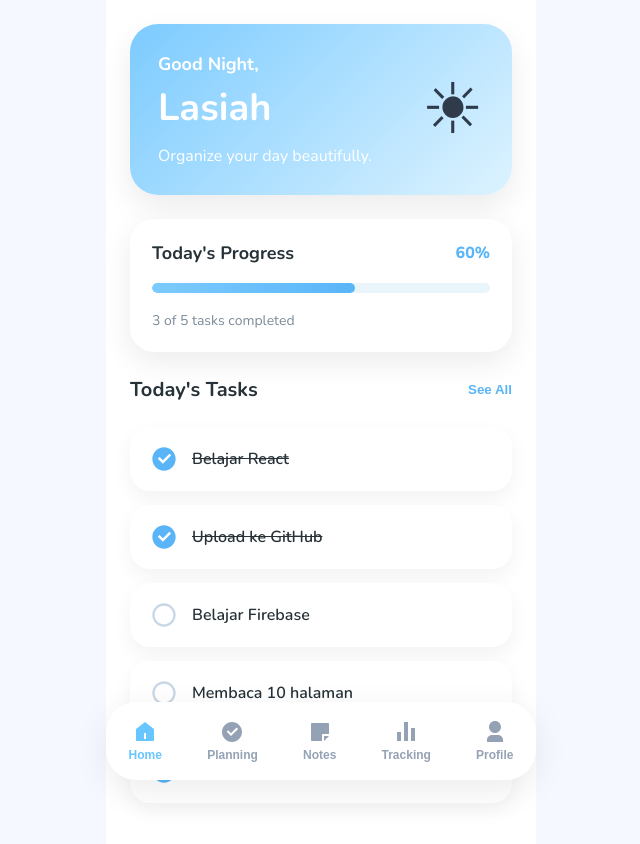
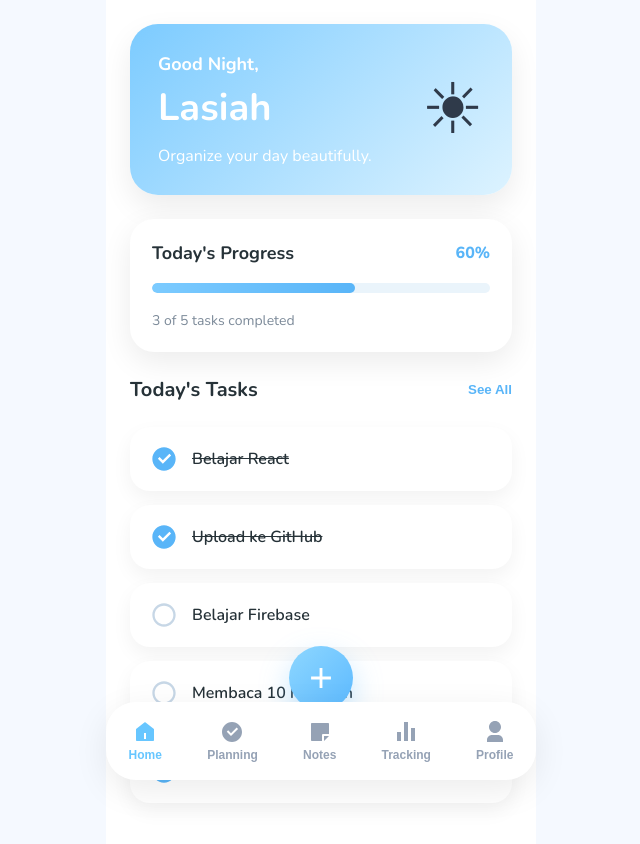
Before and after one commit to lasiah07/daily-planner, a React (Vite) app: page / in a window 1280 px wide. Shown: the top 844 px of the page, without its empty margins (319-959 px from the left). Built offline with nearby package versions, Linux system fonts and the light colour scheme.

Commit message:
feat: add bottom sheet modal

```diff
--- /dev/null
+++ b/src/components/AddTaskModal/AddTaskModal.css
@@ -0,0 +1,80 @@
+.modal-overlay{
+    position:fixed;
+    inset:0;
+
+    background:rgba(0,0,0,.35);
+
+    z-index:100;
+}
+
+.modal-container{
+
+    position:fixed;
+
+    left:0;
+    right:0;
+    bottom:0;
+
+    background:white;
+
+    border-radius:28px 28px 0 0;
+
+    padding:24px;
+
+    z-index:101;
+
+    animation:slideUp .25s ease;
+
+    box-shadow:0 -10px 40px rgba(0,0,0,.08);
+}
+
+.modal-header{
+
+    display:flex;
+    justify-content:space-between;
+    align-items:center;
+}
+
+.modal-header h2{
+
+    font-size:22px;
+    color:#263238;
+}
+
+.close-button{
+
+    width:42px;
+    height:42px;
+
+    border:none;
+    border-radius:50%;
+
+    background:#F2F6FA;
+
+    cursor:pointer;
+
+    display:flex;
+    justify-content:center;
+    align-items:center;
+
+    font-size:24px;
+}
+
+.coming-soon{
+
+    margin-top:24px;
+    color:#7D8A97;
+}
+
+@keyframes slideUp{
+
+    from{
+
+        transform:translateY(100%);
+    }
+
+    to{
+
+        transform:translateY(0);
+    }
+}
--- /dev/null
+++ b/src/components/AddTaskModal/AddTaskModal.jsx
@@ -0,0 +1,34 @@
+import "./AddTaskModal.css";
+import { RiCloseLine } from "react-icons/ri";
+
+function AddTaskModal({ isOpen, onClose }) {
+  if (!isOpen) return null;
+
+  return (
+    <>
+      <div
+        className="modal-overlay"
+        onClick={onClose}
+      />
+
+      <div className="modal-container">
+        <div className="modal-header">
+          <h2>Tambah Aktivitas</h2>
+
+          <button
+            className="close-button"
+            onClick={onClose}
+          >
+            <RiCloseLine />
+          </button>
+        </div>
+
+        <p className="coming-soon">
+          Form akan kita buat pada langkah berikutnya.
+        </p>
+      </div>
+    </>
+  );
+}
+
+export default AddTaskModal;
--- /dev/null
+++ b/src/components/FloatingButton/FloatingButton.css
@@ -0,0 +1,47 @@
+.floating-button{
+    position:fixed;
+
+    bottom:90px;
+    left:50%;
+
+    transform:translateX(-50%);
+
+    width:64px;
+    height:64px;
+
+    border:none;
+    border-radius:50%;
+
+    background:linear-gradient(
+        135deg,
+        #8ED7FF,
+        #5CB9FF
+    );
+
+    color:white;
+
+    font-size:34px;
+
+    display:flex;
+    justify-content:center;
+    align-items:center;
+
+    box-shadow:
+    0 12px 30px rgba(92,185,255,.35);
+
+    cursor:pointer;
+
+    transition:.25s;
+}
+
+.floating-button:hover{
+    transform:
+    translateX(-50%)
+    scale(1.08);
+}
+
+.floating-button:active{
+    transform:
+    translateX(-50%)
+    scale(.92);
+}
--- /dev/null
+++ b/src/components/FloatingButton/Floatingbutton.jsx
@@ -0,0 +1,15 @@
+import "./FloatingButton.css";
+import { RiAddFill } from "react-icons/ri";
+
+function FloatingButton({ onClick }) {
+  return (
+    <button
+      className="floating-button"
+      onClick={onClick}
+    >
+      <RiAddFill />
+    </button>
+  );
+}
+
+export default FloatingButton;
--- a/src/pages/Home/Home.jsx
+++ b/src/pages/Home/Home.jsx
@@ -4,12 +4,16 @@ import "./Home.css";
 import GreetingCard from "../../components/GreetingCard/GreetingCard";
 import ProgressCard from "../../components/ProgressCard/ProgressCard";
 import TaskList from "../../components/TaskList/TaskList";
+import FloatingButton from "../../components/FloatingButton/FloatingButton";
+import AddTaskModal from "../../components/AddTaskModal/AddTaskModal";
 import BottomNavigation from "../../components/BottomNavigation/BottomNavigation";
 
 import { user, tasks } from "../../data/dummyData";
 
 function Home() {
   const [taskList, setTaskList] = useState(tasks);
+
+  const [isModalOpen, setIsModalOpen] = useState(false);
 
   const toggleTask = (id) => {
     setTaskList(
@@ -44,6 +48,15 @@ function Home() {
         onToggle={toggleTask}
       />
 
+      <FloatingButton
+        onClick={() => setIsModalOpen(true)}
+      />
+
+      <AddTaskModal
+        isOpen={isModalOpen}
+        onClose={() => setIsModalOpen(false)}
+      />
+
       <BottomNavigation />
     </div>
   );
```
